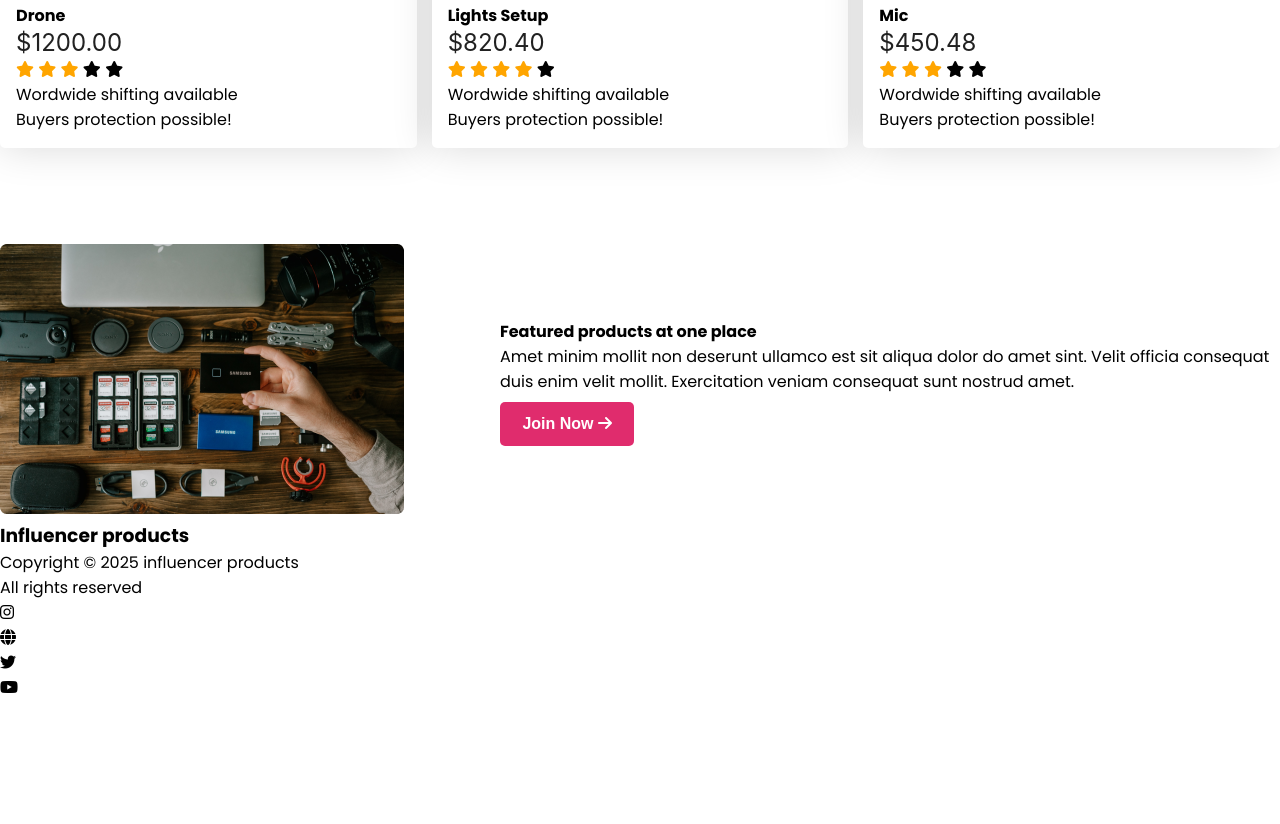
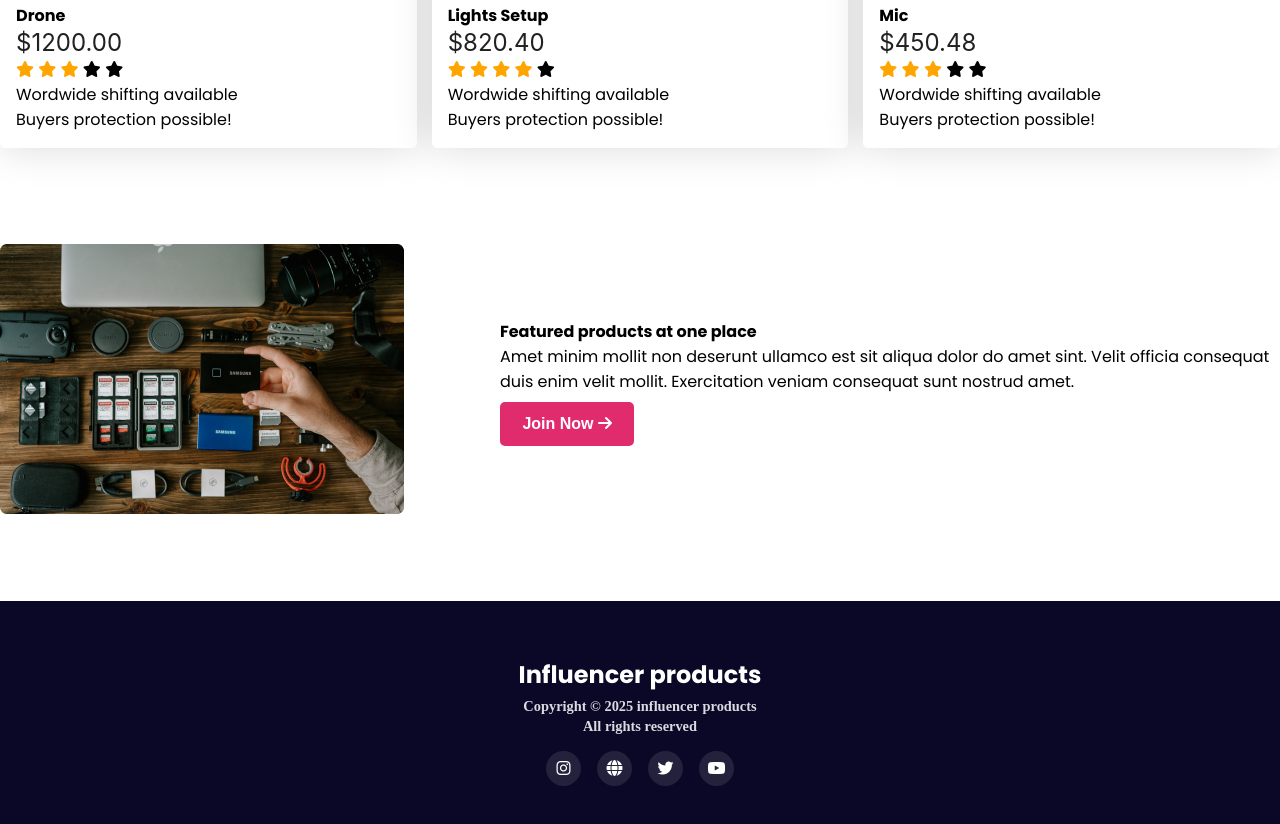
Before and after one commit to murad-dev/influencer-gear, a plain HTML site: page index.html in a window 1280 px wide. Shown: the part 1518-2342 px from the top of the page. Before the commit the page ends 2218 px from the top, so only its background shows below. Drawn offline with Linux system fonts and the light colour scheme.

Commit message:
complete footer section

```diff
--- a/css/main.css
+++ b/css/main.css
@@ -110,11 +110,11 @@ body {
     background: rgb(255, 255, 255);
 }
 
-.collection_box > img {
+.collection_box>img {
     border-radius: 5px;
 }
 
-.collection > h4 {
+.collection>h4 {
     color: rgb(24, 25, 31);
     font-family: Poppins;
     font-size: 1.5rem;
@@ -140,7 +140,7 @@ body {
 
 /* Featured products styles */
 
-.featured{
+.featured {
     margin-top: 6rem;
     display: flex;
     justify-content: space-between;
@@ -149,19 +149,20 @@ body {
 }
 
 
-.featured > h4{
+.featured>h4 {
     color: rgb(10, 8, 38);
     font-size: 2rem;
     font-weight: 700;
 }
 
-.featured > p{
+.featured>p {
     color: rgb(108, 108, 108);
     font-size: 1rem;
     font-weight: 700;
     margin-top: 2rem;
 }
-.featured .featured_btn{
+
+.featured .featured_btn {
     margin-top: 8px;
     padding: .8rem 1.4rem;
     color: rgb(255, 255, 255);
@@ -173,3 +174,43 @@ body {
 }
 
 /* footer styles */
+
+.footer_box {
+    margin-top: 5rem;
+    padding: 3.5rem 12rem;
+    background-color: rgb(10, 8, 38);
+    color: rgb(255, 255, 254);
+    justify-content: center;
+    align-items: center;
+    text-align: center;
+}
+
+.footer_content h3 {
+    color: rgb(255, 255, 255);
+    font-size: 1.5rem;
+    font-weight: 700;
+    margin-bottom: 6px;
+}
+
+.footer_content p {
+    color: rgb(217, 219, 225);
+    font-family: Manrope;
+    font-size: 0.9rem;
+    font-weight: 700;
+    margin: 3px auto;
+}
+
+.footer_box .footer_img {
+    display: flex;
+    justify-content: center;
+    align-items: center;
+    margin-top: 1rem;
+    gap: 1rem;
+}
+.dot {
+    height: 25px;
+    width: 25px;
+    background-color: #23213C;
+    border-radius: 50%;
+    padding: 5px;
+  }
--- a/index.html
+++ b/index.html
@@ -130,15 +130,17 @@
             <button class="featured_btn">Join Now <i class="fa-solid fa-arrow-right"></i> </button>
         </div>
     </section>
-    <footer>
-        <h3>Influencer products</h3>
-        <p>Copyright © 2025  influencer products</p>
-        <p>All rights reserved</p>
+    <footer class="footer_box">
+        <div class="footer_content">
+            <h3>Influencer products</h3>
+            <p>Copyright © 2025  influencer products</p>
+            <p>All rights reserved</p>
+        </div>
         <div class="footer_img">
-            <p><i class="fa-brands fa-instagram"></i></p>
-            <p><i class="fa-solid fa-globe"></i></p>
-            <p><i class="fa-brands fa-twitter"></i></p>
-            <p><i class="fa-brands fa-youtube"></i></p>
+            <span class="dot"><i class="fa-brands fa-instagram"></i></span>
+            <span class="dot"><i class="fa-solid fa-globe"></i></span>
+            <span class="dot"><i class="fa-brands fa-twitter"></i></span>
+            <span class="dot"><i class="fa-brands fa-youtube"></i></span>
         </div>
     </footer>
 </body>
```
